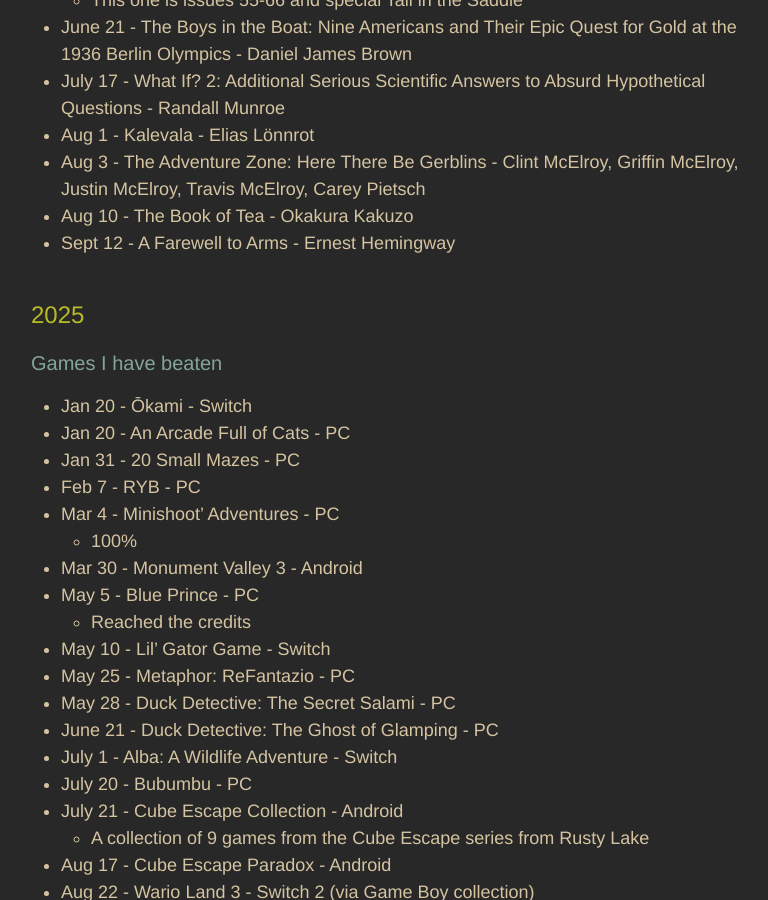
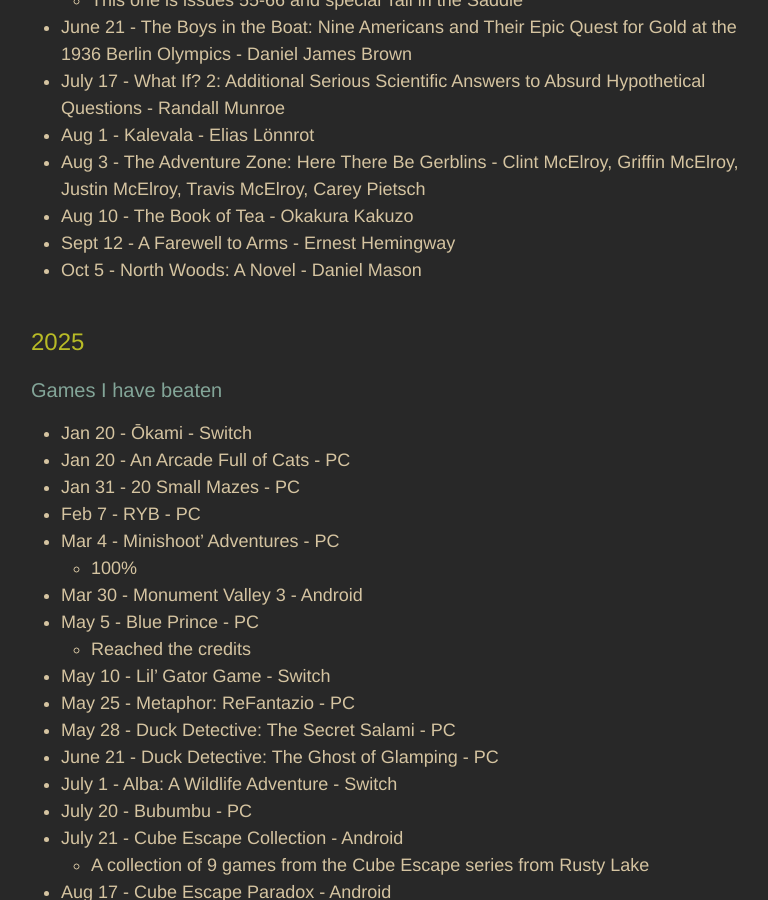
Before and after one commit to adkinsrs/sadkins_site, a Jekyll site: the page built from misc.md, in a window 1280 px wide and 900 px high, scrolled down 1604 px. Shown: the whole window, without its empty margins (239-1007 px from the left). Built offline with Jekyll 4.4.1, drawn with Linux system fonts in a browser that asks for light colours.

Commit message:
read a book

```diff
--- a/misc.md
+++ b/misc.md
@@ -64,6 +64,7 @@
 * Aug 3 - The Adventure Zone: Here There Be Gerblins - Clint McElroy, Griffin McElroy, Justin McElroy, Travis McElroy, Carey Pietsch
 * Aug 10 - The Book of Tea - Okakura Kakuzo
 * Sept 12 - A Farewell to Arms - Ernest Hemingway
+* Oct 5 - North Woods: A Novel - Daniel Mason
 
 ## 2025
 
```
